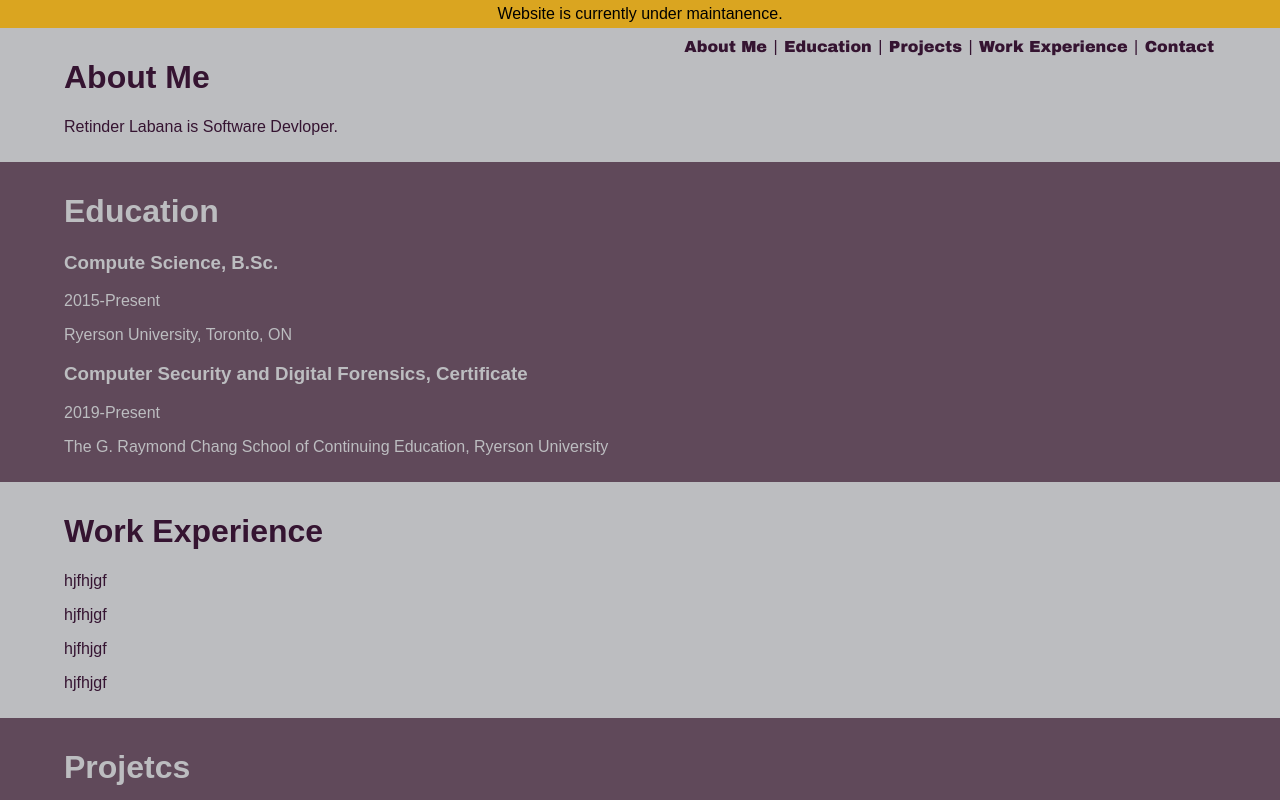
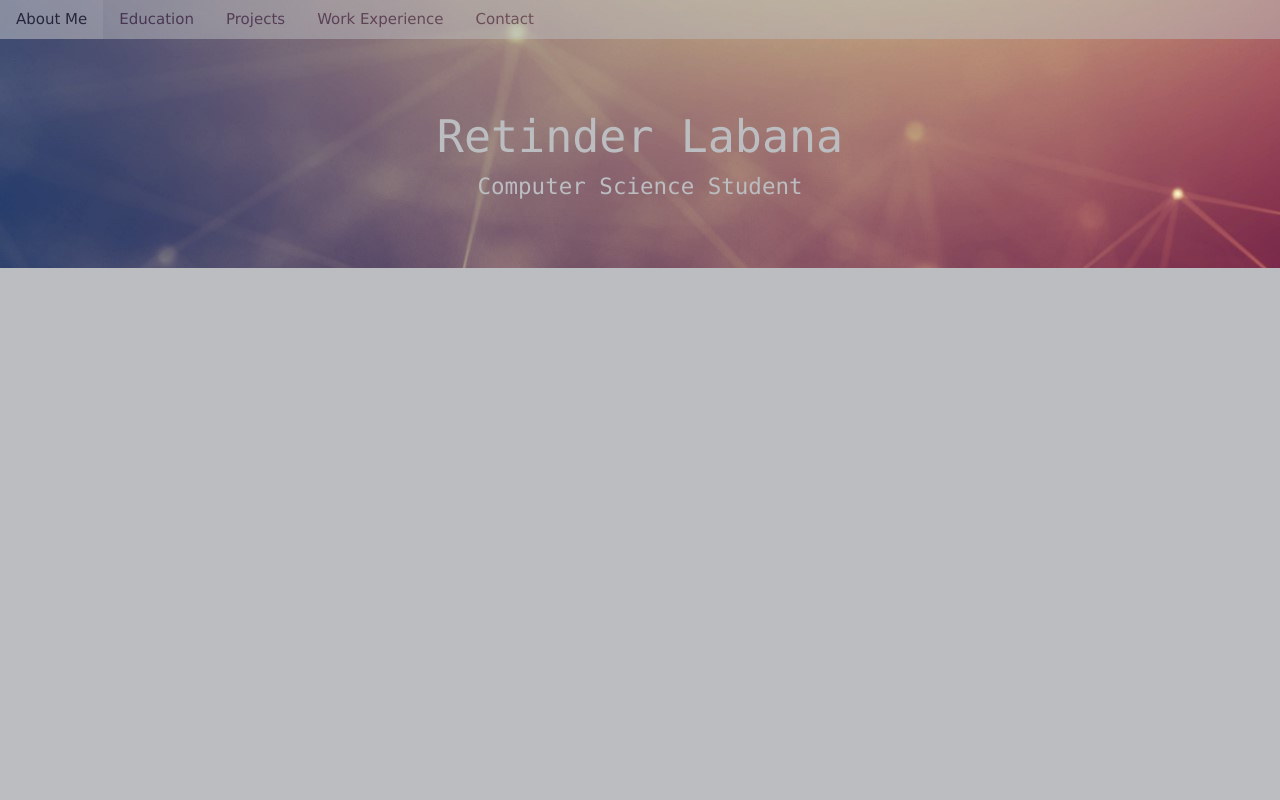
Before and after one commit to rlabana/Website, a plain HTML site: page index.html in a window 1280 px wide. Shown: the top 800 px of the page. Drawn offline with nearby package versions, Linux system fonts and the light colour scheme.

Commit message:
changed the theme Little brighter than before navigation bar and header completed

```diff
--- a/index.html
+++ b/index.html
@@ -5,9 +5,32 @@
     <title>Title</title>
     <link rel="stylesheet" type="text/css" href="theme.css">
     <meta name="viewport" content="width=device-width, initial-scale=1.0">
+    <link rel="stylesheet" href="https://www.w3schools.com/w3css/3/w3.css">
 
 </head>
 <body>
+    <header>
+        <nav class="w3-bar">
+            <a class="w3-button w3-bar-item" href="#about"> About Me</a>
+            <a class="w3-button w3-bar-item" href="#education"> Education</a>
+            <a class="w3-button w3-bar-item" href="#projects"> Projects</a>
+            <a class="w3-button w3-bar-item" href="#work"> Work Experience</a>
+            <a class="w3-button w3-bar-item" href="#contact"> Contact</a>
+        </nav>
+        <article>
+            <p class="title">Retinder Labana</p>
+            <p class="subtitle">Computer Science Student</p>
+        </article>
+    </header>
+    <section>
+        <article>
+
+        </article>
+    </section>
+    <footer>
+
+    </footer>
+<!--
 <p id="maintanence">Website is currently under maintanence.</p>
 <div id="container">
     <div id="menu">
@@ -58,5 +81,6 @@
         <p>Last updated on 2020-05-12</p>
     </div>
 </div>
+-->
 </body>
 </html>
--- a/theme.css
+++ b/theme.css
@@ -5,61 +5,32 @@ body{
     margin: 0;
     font-family:Arial;
 }
-#maintanence{
-    padding-top: 5px;
-    padding-bottom: 5px;
-    text-align: center;
-    background-color: goldenrod;
-    color: black;
-    margin: 0;
-}
-#about, #education, #work, #projects, #contact, #footer, #menu, #header{
-    padding-left: 5%;
-    padding-right: 5%;
-    padding-top: 10px;
-    padding-bottom: 10px;
-}
-#menu{
-    float: right;
-    margin-bottom:20px;
-}
-#about{
+nav{
+    position: relative;
     background-color: #bcbdc0;
+    overflow: hidden;
+    opacity: 0.5;
     color: #351431;
 }
-#education{
-    background-color: #60495a;
+header{
+    background-image: url("images/wallpaperflare.com_wallpaper (2) croped.jpg");
+}
+header article {
+    padding: 5%;
+    font-family: Consolas;
     color: #bcbdc0;
 }
-#work{
-    background-color: #bcbdc0;
-    color: #351431;
+p.title{
+    text-align: center;
+    font-size: 3em;
+    padding-bottom: 0;
+    margin-bottom: 0;
+    margin-top: 0;
 }
-#projects{
-    background-color: #60495a;
-    color: #bcbdc0;
-}
-
-#contact{
-    background-color: #bcbdc0;
-    color: #351431;
-}
-#footer{
-    background-color: #000000;
-    color: #bcbdc0;
+p.subtitle{
+    font-size: 1.5em;
+    margin: 0;
     text-align: center;
-}
-
-a{
-    text-decoration: none;
-    color: #351431;
-    padding: 2px;
-    font-family: "Arial Black";
-}
-
-a:hover{
-    color: #60495a;
-    font-family: "Arial";
 }
 [class*="col-"] {
     float: left;
```
Also changed, not shown: images/wallpaperflare.com_wallpaper (1).jpg (added), images/wallpaperflare.com_wallpaper (2) croped.jpg (added), images/wallpaperflare.com_wallpaper (2).jpg (added).
